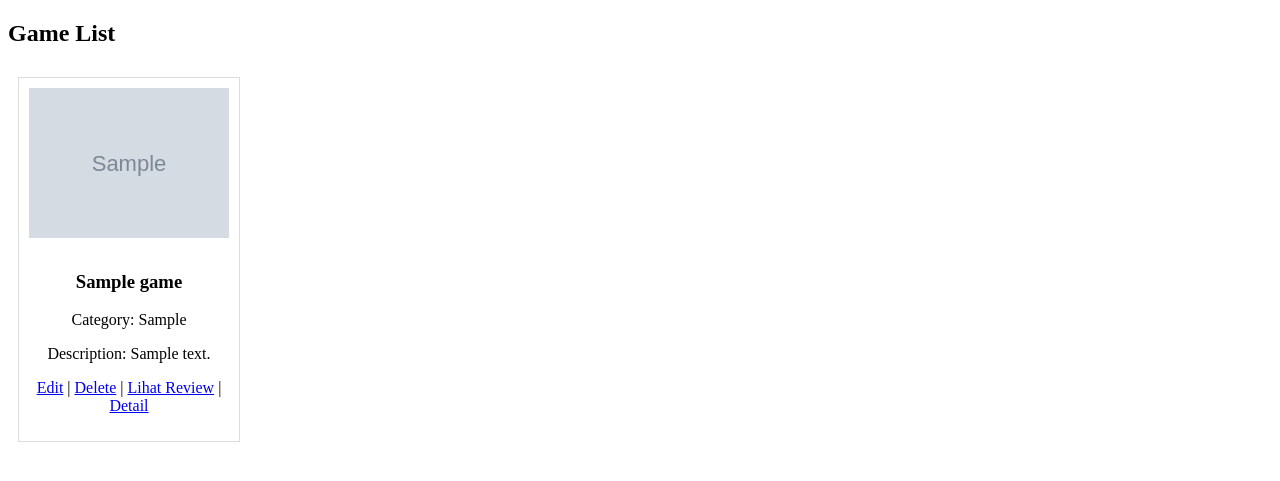
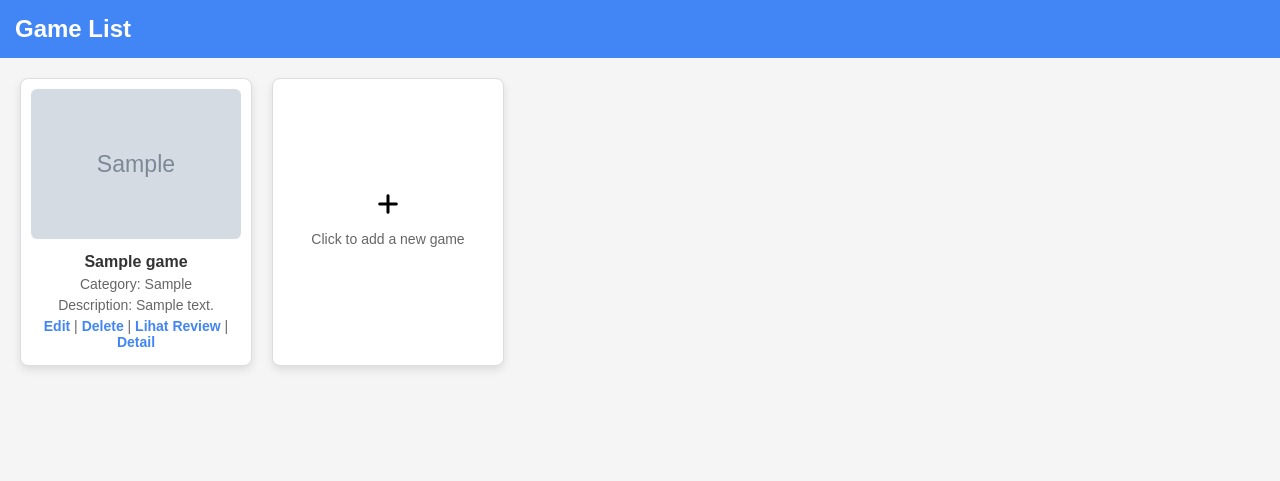
Before and after one commit to NatanaelPLHN/PA-WebYostar, a PHP site: page /admin/index.php in a window 1280 px wide. Shown: the top 481 px of the page. Run offline with PHP 8.4, Linux system fonts and the light colour scheme; tables that the repository leaves empty or names only in its code hold one stand-in row (values such as "Sample post"); grey boxes marked "Sample" are stand-in pictures; some libraries are stand-ins or nearby versions.

Commit message:
tampilan admin

```diff
--- a/Login/Login.php
+++ b/Login/Login.php
@@ -1,5 +1,3 @@
-<!-- login.php -->
-
 <?php
 require('../connection.php');
 
@@ -48,7 +46,7 @@ if ($_SERVER["REQUEST_METHOD"] == "POST") {
                 exit();
             } else {
                 // Jika bukan akun admin, redirect ke halaman user
-                echo "<script>window.location.href = 'abc.php';</script>";
+                echo "<script>window.location.href = '../index.php';</script>";
                 exit();
             }
         } else {
--- a/admin/index.php
+++ b/admin/index.php
@@ -11,46 +11,28 @@
 $result = mysqli_query($conn, "SELECT * FROM games");
 ?>
 
-<!-- Your HTML and PHP code for displaying games here -->
-
 <?php
 // Close the database connection
 mysqli_close($conn);
 ?>
 
-
 <!DOCTYPE html>
 <html lang="en">
+
 <head>
     <meta charset="UTF-8">
     <meta name="viewport" content="width=device-width, initial-scale=1.0">
     <title>Display Games</title>
-    <style>
-        /* Add some basic styling for cards */
-        .game-card {
-            border: 1px solid #ddd;
-            margin: 10px;
-            padding: 10px;
-            width: 200px;
-            text-align: center;
-            float: left;
-        }
-
-        .game-card img {
-            width: 100%;
-            height: 150px;
-            object-fit: cover;
-            margin-bottom: 10px;
-        }
-    </style>
+    <link rel="stylesheet" href="../resources/css/tombol.css">
+    <link rel="stylesheet" href="../resources/css/admin.css">
+    <script src="https://kit.fontawesome.com/b061f84e4f.js" crossorigin="anonymous"></script>
 </head>
 
 <body>
     <h2>Game List</h2>
 
-    <div>
+    <div class="game-container">
         <?php
-        // Loop through the database results and display them in cards
         while ($row = mysqli_fetch_assoc($result)) {
         ?>
             <div class="game-card">
@@ -59,15 +41,21 @@
                 <p>Category: <?php echo $row['category']; ?></p>
                 <p>Description: <?php echo $row['description']; ?></p>
                 <p>
-                    <a href='edit.php?id=<?php echo $row['id']; ?>'>Edit</a> |
-                    <a href='delete.php?id=<?php echo $row['id']; ?>' onclick='return confirm("Are you sure you want to delete this game?")'>Delete</a> |
-                    <a href='lihat-review.php?id=<?php echo $row['id']; ?>'>Lihat Review</a> |
-                    <a href='../user/detail.php?id=<?php echo $row['id']; ?>&game_id=<?php echo $row['id']; ?>'>Detail</a>
+                    <a class="" href='edit.php?id=<?php echo $row['id']; ?>'>Edit</a> |
+                    <a class="" href='delete.php?id=<?php echo $row['id']; ?>' onclick='return confirm("Are you sure you want to delete this game?")'>Delete</a> |
+                    <a class="" href='lihat-review.php?id=<?php echo $row['id']; ?>'>Lihat Review</a> |
+                    <a class="" href='../user/detail.php?id=<?php echo $row['id']; ?>&game_id=<?php echo $row['id']; ?>'>Detail</a>
                 </p>
             </div>
         <?php
         }
         ?>
+        <div class="game-card add-game-card" onclick="location.href='create.php';">
+            <div class="add-game-content">
+                <i class="fa-solid fa-plus"></i>
+                <p>Click to add a new game</p>
+            </div>
+        </div>
     </div>
 </body>
 </html>
--- /dev/null
+++ b/resources/css/admin.css
@@ -0,0 +1,87 @@
+body {
+    font-family: Arial, sans-serif;
+    margin: 0;
+    padding: 0;
+    background-color: #f5f5f5;
+}
+
+h2 {
+    background-color: #4285f4;
+    color: #fff;
+    padding: 15px;
+    margin: 0;
+}
+
+.game-container {
+    display: grid;
+    grid-template-columns: repeat(auto-fill, minmax(200px, 1fr));
+    grid-gap: 20px;
+    margin: 20px;
+}
+
+.game-card {
+    border: 1px solid #ddd;
+    padding: 10px;
+    text-align: center;
+    background-color: #fff;
+    border-radius: 8px;
+    box-shadow: 0 4px 8px rgba(0, 0, 0, 0.1);
+    transition: transform 0.3s ease-in-out;
+}
+
+.game-card:hover {
+    transform: scale(1.05);
+}
+
+.game-card img {
+    width: 100%;
+    height: 150px;
+    object-fit: cover;
+    border-radius: 6px;
+    margin-bottom: 10px;
+}
+
+.game-card h3 {
+    margin: 0;
+    font-size: 16px;
+    color: #333;
+}
+
+.game-card p {
+    margin: 5px 0;
+    font-size: 14px;
+    color: #666;
+}
+
+.game-card a {
+    text-decoration: none;
+    color: #4285f4;
+    font-weight: bold;
+}
+
+.game-card a:hover {
+    text-decoration: underline;
+    color: #0d47a1;
+}
+
+.add-game-card {
+    grid-column: span 1; /* Span one column */
+    display: flex;
+    flex-direction: column;
+    align-items: center;
+    justify-content: center;
+    text-align: center;
+}
+
+.add-game-content {
+    display: flex;
+    flex-direction: column;
+    align-items: center;
+    justify-content: center;
+    text-align: center;
+}
+
+.add-game-content i {
+    font-size: 24px;
+    margin-bottom: 10px;
+}
```
Also changed, not shown: resources/css/style.css (+5 -4 lines), resources/css/tombol.css (added, +40 -0 lines). Lines whose indentation alone changed are shown as unchanged.
